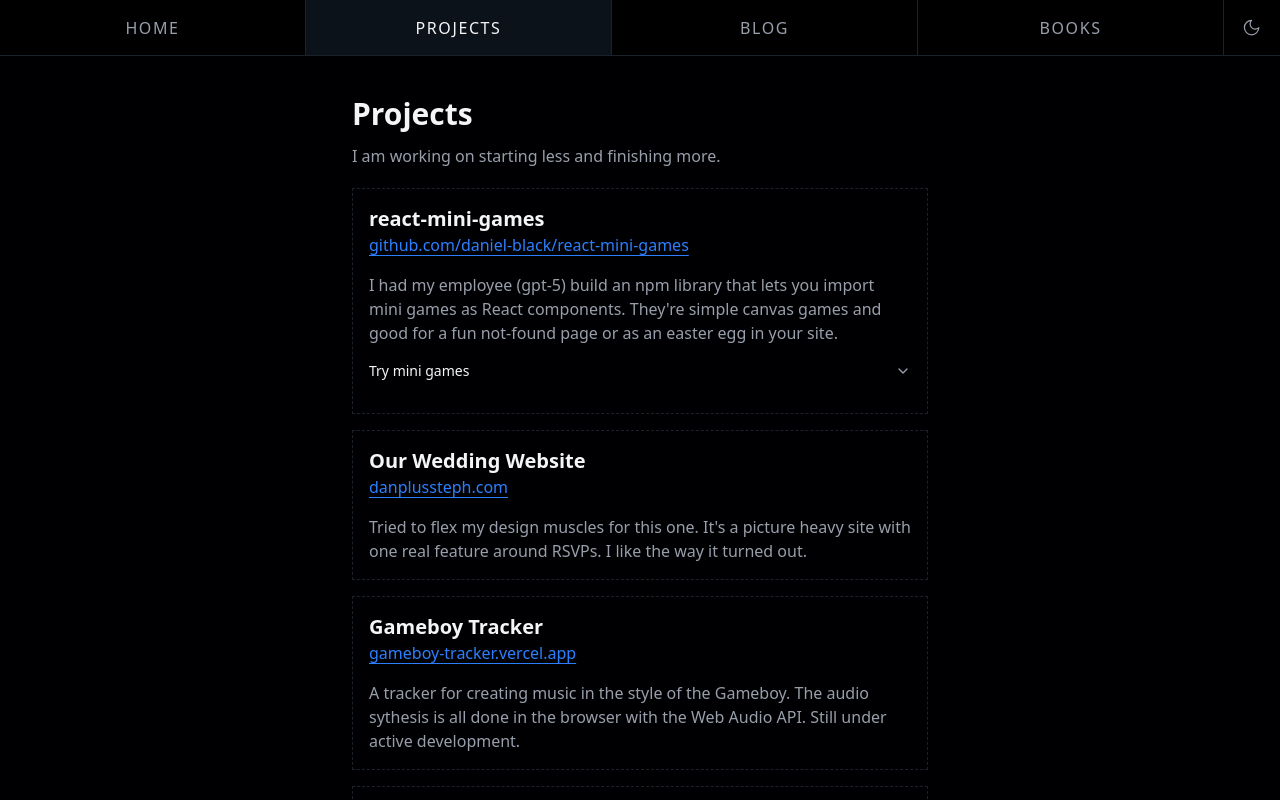
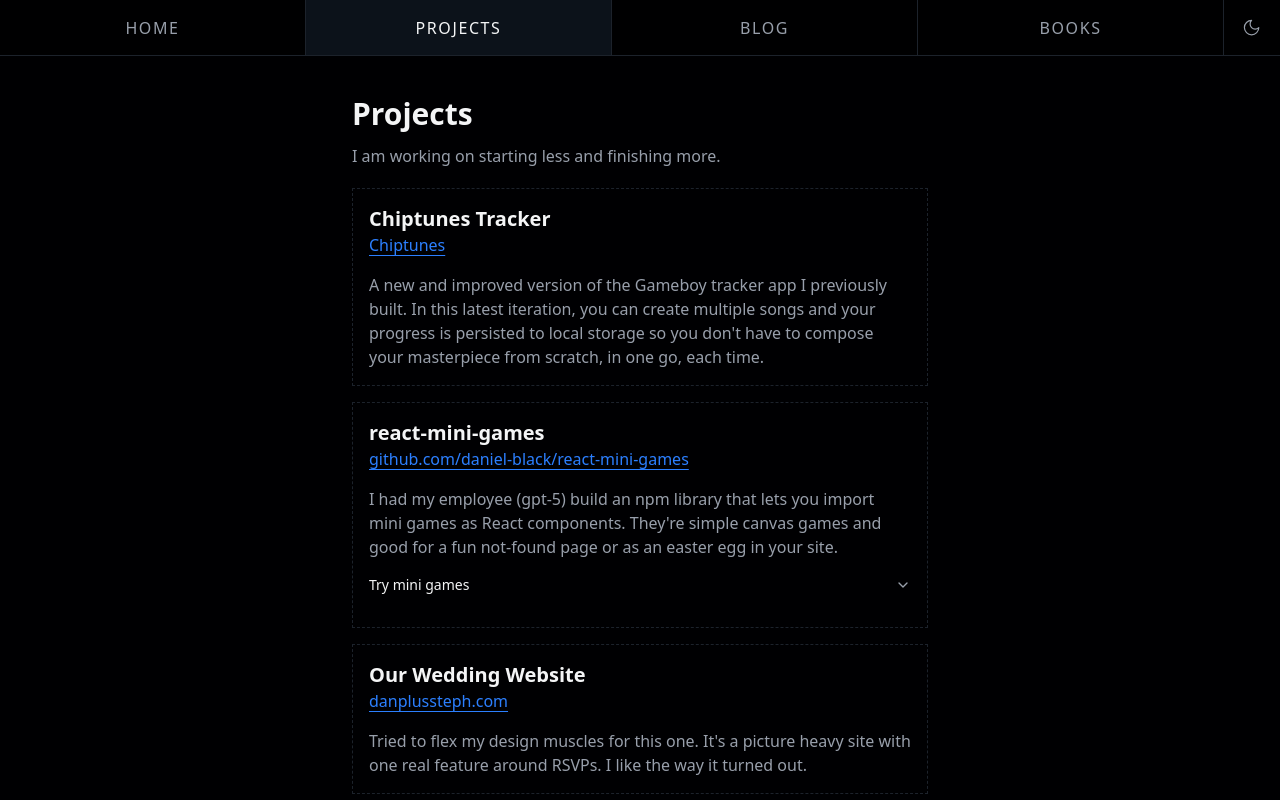
Before and after one commit to daniel-black/dbv4, a Next.js app: page /projects in a window 1280 px wide. Shown: the top 800 px of the page. Built offline with nearby package versions, Linux system fonts and the light colour scheme.

Commit message:
add chiptunes project

```diff
--- a/app/projects/page.tsx
+++ b/app/projects/page.tsx
@@ -19,6 +19,24 @@ export default function ProjectsPage() {
       <section>
         <h2 className="sr-only">Project List</h2>
         <ul className="space-y-4">
+          <li className="border border-dashed p-4">
+            <h3 className="text-xl font-semibold">Chiptunes Tracker</h3>
+            <a
+              href="https://chiptunes.netlify.app"
+              target="_blank"
+              rel="noopener noreferrer"
+              className="text-blue-500 underline underline-offset-4 hover:text-blue-600"
+            >
+              Chiptunes
+            </a>
+            <p className="text-muted-foreground mt-4">
+              A new and improved version of the Gameboy tracker app I previously
+              built. In this latest iteration, you can create multiple songs and
+              your progress is persisted to local storage so you don&apos;t have
+              to compose your masterpiece from scratch, in one go, each time.
+            </p>
+          </li>
+
           <li className="border border-dashed p-4">
             <h3 className="text-xl font-semibold">react-mini-games</h3>
             <a
@@ -68,7 +86,6 @@ export default function ProjectsPage() {
             <p className="text-muted-foreground mt-4">
               A tracker for creating music in the style of the Gameboy. The
               audio sythesis is all done in the browser with the Web Audio API.
-              Still under active development.
             </p>
           </li>
 
```
